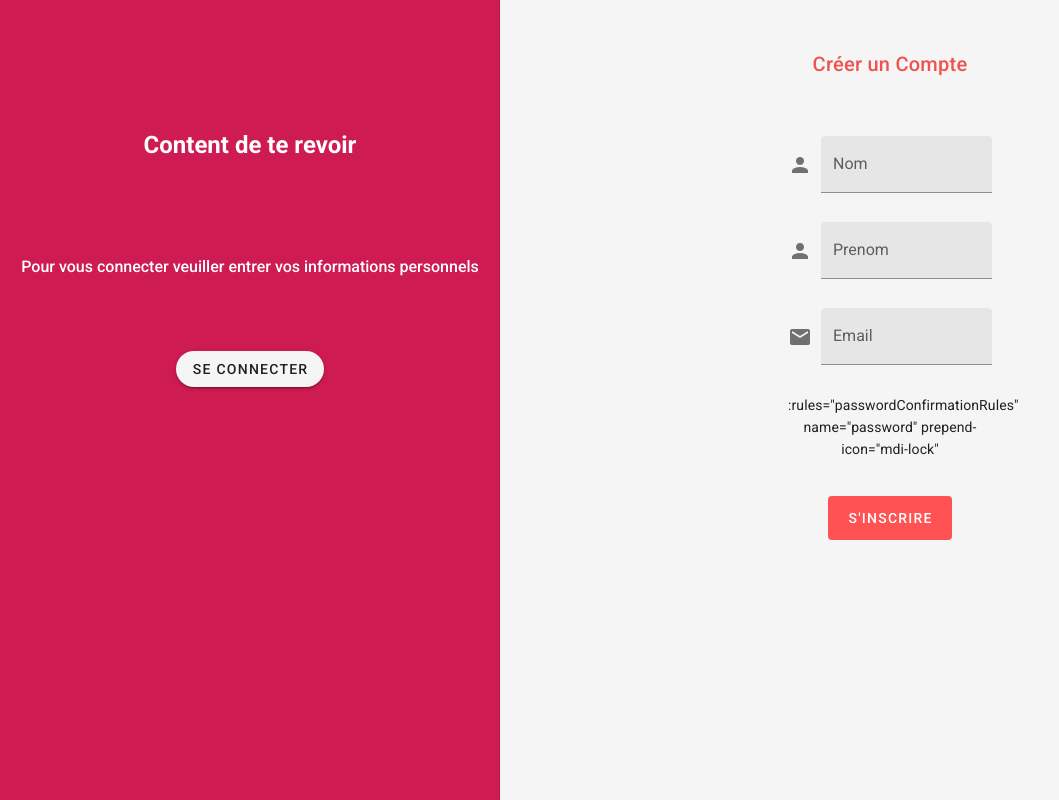
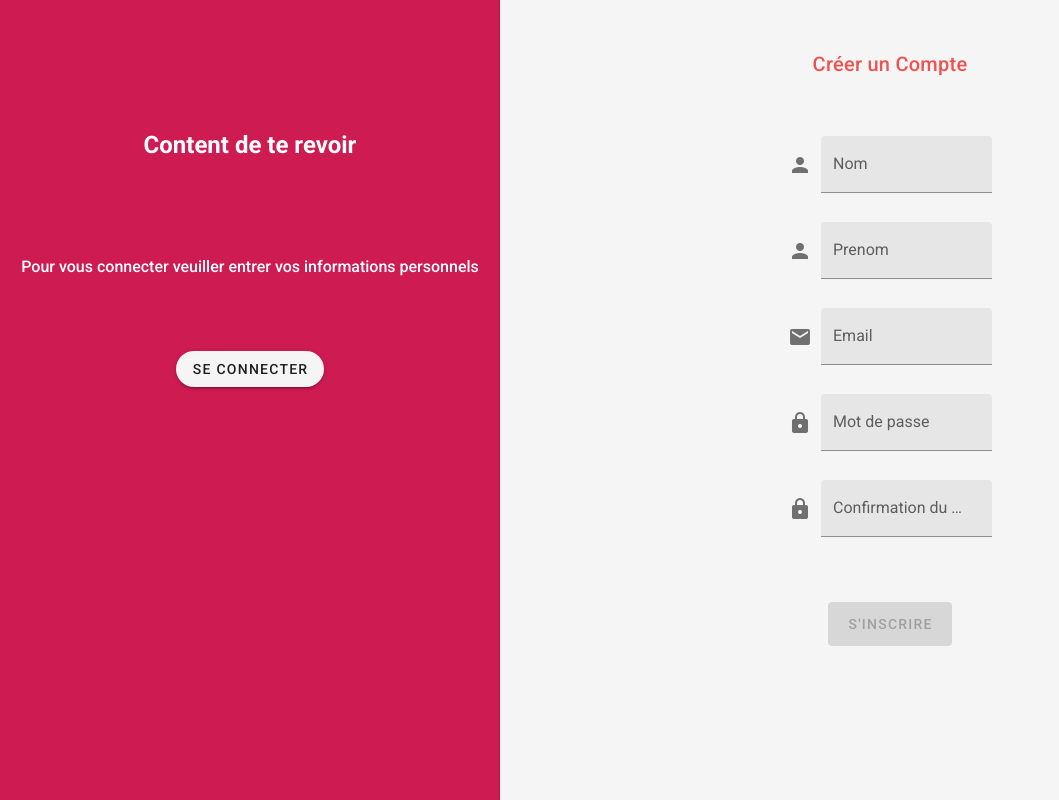
Before and after one commit to projet-Bartolomeo/Dibartolomeo, a Nuxt app: page /authentification/login in a window 1280 px wide. Shown: the whole page, without its empty margins (0-1059 px from the left). Built offline with nearby package versions, Linux system fonts and the light colour scheme.

Commit message:
feat: disabled button if form not valid

```diff
--- a/components/FormInscription.vue
+++ b/components/FormInscription.vue
@@ -2,57 +2,33 @@
   <v-row align="center" justify="center">
     <v-col cols="12" sm="8" md="4" align="center">
       <v-row class="d-flex justify-center mb-6 align-center mt-5">
-        <v-card-title class="red--text text--lighten-1"
-          >Créer un Compte</v-card-title
-        >
+        <v-card-title class="red--text text--lighten-1">Créer un Compte</v-card-title>
       </v-row>
 
       <v-card-text>
-        <v-form>
-          <v-text-field
-            label="Nom"
-            name="name"
-            v-model="NewUser.firstName"
-            :rules="[(v) => !!v || 'Veuiller entrer votre Nom']"
-            prepend-icon="mdi-account"
-            type="text"
-            filled
-          ></v-text-field>
-          <v-text-field
-            label="Prenom"
-            name="firstname"
-            v-model="NewUser.lastName"
-            :rules="[(v) => !!v || 'Veuiller entrer votre prenom']"
-            prepend-icon="mdi-account"
-            type="text"
-            filled
-          ></v-text-field>
-          <v-text-field
-            label="Email"
-            name="login"
-            v-model="NewUser.email"
-            :rules="[
-              (v) => !!v || 'Veuiller entrer votre email',
-              (v) => /.+@.+\..+/.test(v) || 'Le mail n\'est pas valide',
-            ]"
-            prepend-icon="mdi-email"
-            type="text"
-            filled
-          ></v-text-field>
+        <v-form v-model="isFormValid">
+          <v-text-field label="Nom" name="name" v-model="NewUser.firstName"
+            :rules="[(v) => !!v || 'Veuiller entrer votre Nom']" prepend-icon="mdi-account" type="text" filled required>
+          </v-text-field>
+          <v-text-field label="Prenom" name="firstname" v-model="NewUser.lastName"
+            :rules="[(v) => !!v || 'Veuiller entrer votre prenom']" prepend-icon="mdi-account" type="text" filled
+            required></v-text-field>
+          <v-text-field label="Email" name="login" v-model="NewUser.email" :rules="[
+            (v) => !!v || 'Veuiller entrer votre email',
+            (v) => /.+@.+\..+/.test(v) || 'Le mail n\'est pas valide',
+          ]" prepend-icon="mdi-email" type="text" filled required></v-text-field>
 
-            :rules="passwordConfirmationRules" name="password" prepend-icon="mdi-lock"
+          <v-text-field label="Mot de passe" name="password" v-model="authenti.mot_pass" prepend-icon="mdi-lock"
+            type="password" filled required></v-text-field>
+          <v-text-field label="Confirmation du mot de passe" v-model="authenti.confirm"
+            :rules="passwordConfirmationRules" name="password" prepend-icon="mdi-lock" type="password" filled required>
+          </v-text-field>
         </v-form>
       </v-card-text>
 
       <v-row class="d-flex justify-center mb-6 align-center mt-5">
-        <v-btn
-          class="login-button"
-          @click="Inscription"
-          depressed
-          large
-          color="error"
-          >S'inscrire</v-btn
-        >
+        <v-btn :disabled='!isFormValid' class="login-button" @click="Inscription" depressed large color="error">
+          S'inscrire</v-btn>
       </v-row>
 
       <v-snackbar :timeout="4000" v-model="snackbar" absolute bottom center>
@@ -67,6 +43,7 @@ export default {
   layout: 'connexion',
   data() {
     return {
+      isFormValid: false,
       snackbar: false,
       snackbarText: 'No error message',
       passwordRules: [
```
